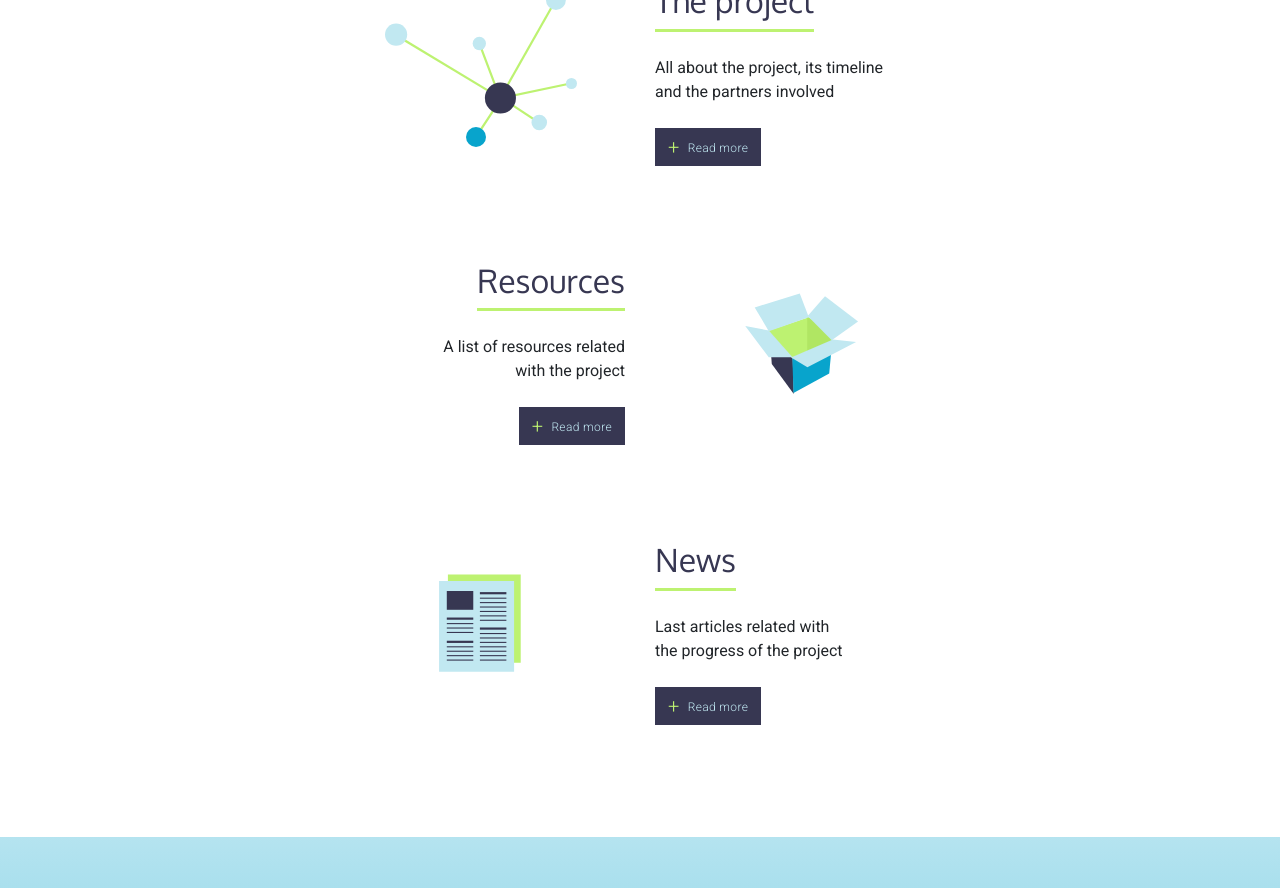
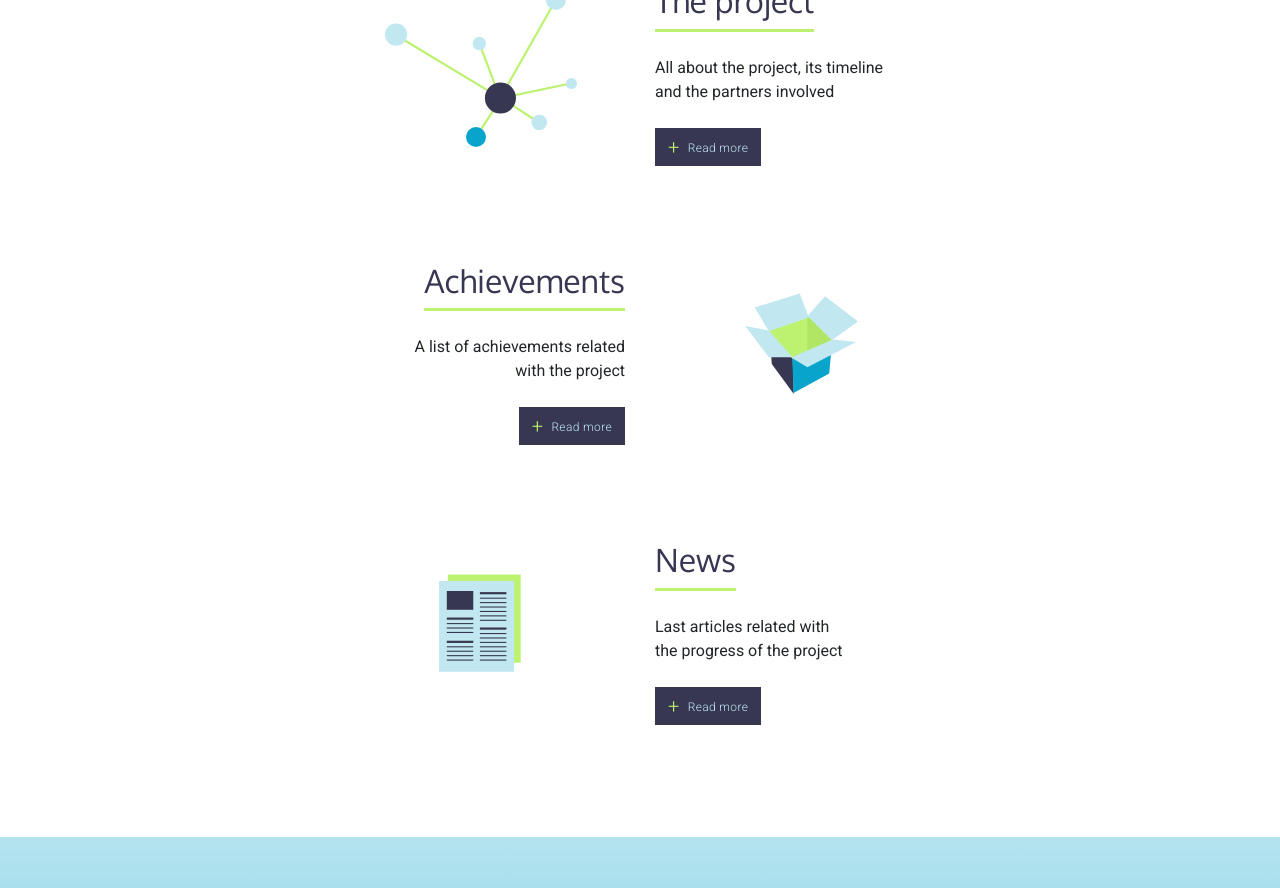
Before and after one commit to fandangOrg/fandango-web, a Jekyll site: the page built from index.md, in a window 1280 px wide and 900 px high, scrolled down 2183 px. Shown: the top 888 px of the window. Built offline with Jekyll 4.4.1, drawn with Linux system fonts in a browser that asks for light colours; comment, search, counter and statistics services are not loaded.

Commit message:
Replacing resources for achievements

```diff
--- a/_layouts/home.html
+++ b/_layouts/home.html
@@ -70,14 +70,14 @@
             </div>
             <div class="home-item align-right">
               <div class="col-7 col-sm-6">
-                <a href="/resources/" title="Resources">
-                  <h2>Resources</h2>
+                <a href="/achievements/" title="Achievements">
+                  <h2>Achievements</h2>
                 </a>
-                <p>A list of resources related <br />with the project</p>
-                <a href="/resources/" class="btn btn-more" title="Read more">Read more</a>
+                <p>A list of achievements related <br />with the project</p>
+                <a href="/achievements/" class="btn btn-more" title="Read more">Read more</a>
               </div>
               <div class="col-5 col-sm-6">
-                <img src="/assets/img/icon-resources.svg" alt="Resources" />
+                <img src="/assets/img/icon-resources.svg" alt="Achievements" />
               </div>
             </div>
             <div class="home-item">
```
